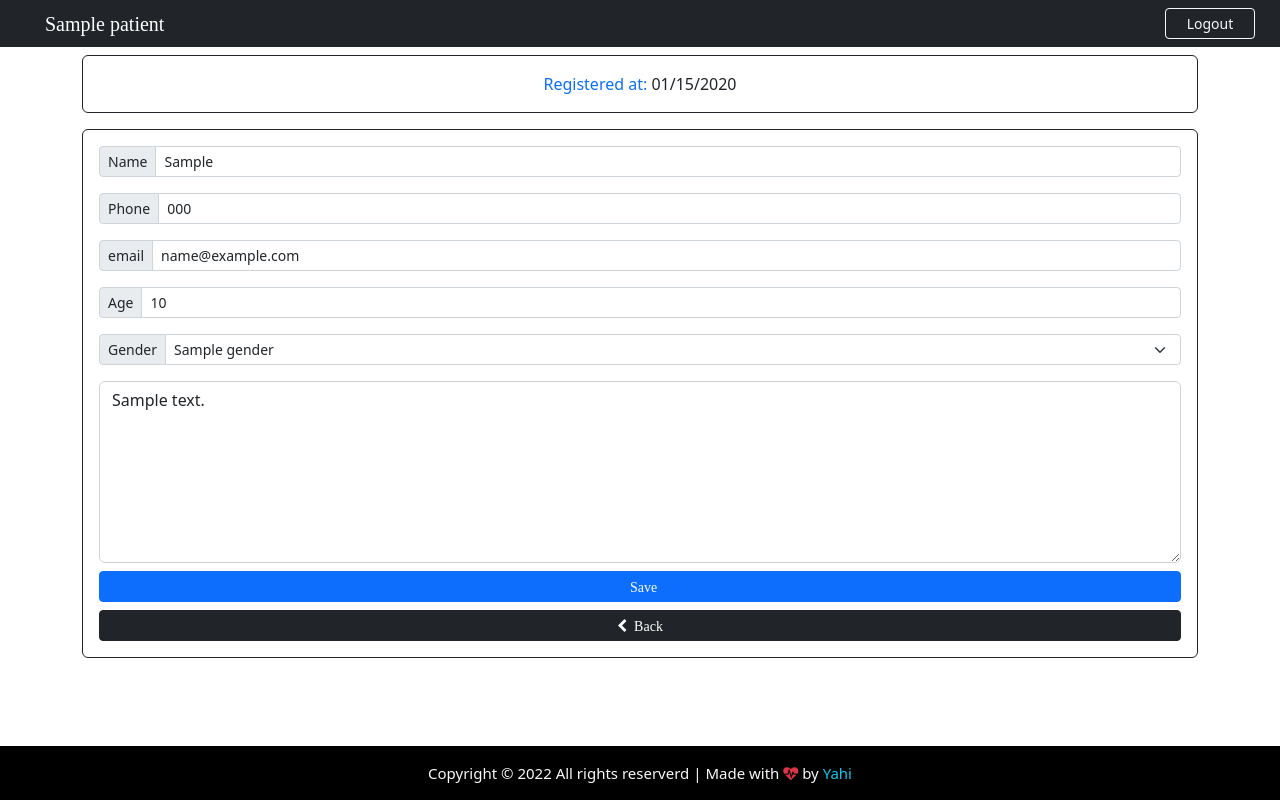
After one commit to Blackscure/Patient, a Django app: template App/templates/edit.html in a window 1280 px wide. The commit adds this page. Run offline with Django 3.2, Linux system fonts and the light colour scheme; the template is opened without the code that fills it: most values are stand-ins (such as "Sample title", 1, 10 or a date in 2020).

Commit message:
patiient can be edited

```diff
--- a/App/static/css/style.css
+++ b/App/static/css/style.css
@@ -61,3 +61,11 @@ body{
     -o-transform: translate(-50%, -50%);
     font-size: 22px;
 }
+
+
+/* ----------------------
+# BACKEND
+------------------------- */
+.side-lebel {
+    width : 75px;
+}
--- a/App/templates/add.html
+++ b/App/templates/add.html
@@ -1,4 +1,14 @@
 {% extends 'base.html' %}
+
+<!-- Navbar content -->
+{% block nav-content %}
+<i class="fa fa-user">&nbsp;&nbsp; Add Patient</i>
+{% endblock nav-content %}
+
+<!-- Button in navbar-->
+{% block btn-nav %}
+<a href="{% url 'logout' %}" class="btn btn-outline-danger btn-sm border-light text-light" id="btn-nav">Logout</a>
+{% endblock btn-nav %}
 
 <!-- Page content -->
 {% block content %}
@@ -6,46 +16,52 @@
     <div class="row">
         <div class="col-lg-12">
             <div class="card card-body border-dark text-primary mt-2">
-                <span class="text-center">FILL OUT THE FORM BELOW</span>
+                <span class="text-center">{% block card-title %}FILL OUT THE FORM BELOW {% endblock %}</span>
             </div>
-            <form action="/add_patient" method="POST" autocomplete="off" enctype="multipart/form-data" class="card p-3 border-dark mt-3">
+            <form {% block Action %} action="/add_patient"{% endblock Action %} method="POST" autocomplete="off" enctype="multipart/form-data" class="card p-3 border-dark mt-3">
                 {% csrf_token %}
                 <div class="input-group input-group-sm mb-3">
-                    <span class="input-group-text">Name</span>
-                    <input type="text" class="form-control" name="name" placeholder="First and Last name">
+                    <span class="input-group-text side-label">Name</span>
+                    <input type="text" class="form-control" name="name" placeholder="First and Last name" {% block value-name %}{% endblock value-name %}>
                 </div>
                 <div class="input-group input-group-sm mb-3">
-                    <span class="input-group-text">Phone</span>
-                    <input type="text" class="form-control" name="phone" placeholder="Patient phone">
+                    <span class="input-group-text side-label">Phone</span>
+                    <input type="text" class="form-control" name="phone" placeholder="Patient phone" {% block value-phone %}{% endblock value-phone %}>
                 </div>
                 <div class="input-group input-group-sm mb-3">
-                    <span class="input-group-text">email</span>
-                    <input type="text" class="form-control" name="email" placeholder="Patient email">
+                    <span class="input-group-text side-label">email</span>
+                    <input type="text" class="form-control" name="email" placeholder="Patient email" {% block value-email %}{% endblock value-email %}>
                 </div>
                 <div class="input-group input-group-sm mb-3">
-                    <span class="input-group-text">Age</span>
-                    <input type="text" class="form-control" name="age" placeholder="Patient age">
+                    <span class="input-group-text side-label">Age</span>
+                    <input type="text" class="form-control" name="age" placeholder="Patient age" {% block value-age %}{% endblock value-age %}>
                 </div>
                 <div class="input-group input-group-sm mb-3">
-                    <label class="input-group-text">Gender</label>
-                    <select class="form-select" name="gender">
+                    <label class="input-group-text side-label">Gender</label>
+                    <select class="form-select" name="gender" >
+                        {% block option %}
                         <option value="" hidden>Select the gender</option>
+                        {% endblock option %}
                         <option disabled></option>
                         <option>M</option>
                         <option>F</option>
                     </select>
                 </div>
                 <div class="form-group">
-                    <textarea class="form-control" name="note" rows="7" placeholder="Description is optional..."></textarea>
+                    <textarea class="form-control" name="note" rows="7" placeholder="Description is optional...">{% block note %}{% endblock note %}</textarea>
                 </div>
                 <div class="d-grid gap-2 mt-2">
-                    <button type="submit" class="btn btn-primary">
+                    <button type="submit" class="btn btn-primary btn-sm">
+                        {% block Btn-add %}
                         <i class="fa fa-plus">&nbsp;&nbsp;Add</i>
+                        {% endblock Btn-add %}
                     </button>
 
                     <a href="{% url 'backend' %}" class="btn btn-dark btn-sm"><i class=" fa fa-chevron-left">&nbsp;&nbsp;Back</i></a>
                 </div>
 
+                <!-- ID Hidden (denied) -->
+                {% block Id-hidden %}{% endblock Id-hidden %}
             </form>
         </div>
     </div>
--- /dev/null
+++ b/App/templates/edit.html
@@ -0,0 +1,42 @@
+{% extends 'add.html' %}
+
+<!-- Navbar content ( icon + title ) -->
+{% block nav-content %}
+<i class="fa fa-user-edit">&nbsp; &nbsp; {{ patient.name }}</i>
+{% endblock %}
+
+<!-- Card title in add.htmtl extedded here -->
+{% block card-title %}
+Registered at: <span class="text-dark">{{ patient.create_at | date:'m/d/Y' }}</span>
+{% endblock card-title %}
+
+<!-- Add button exteded here -->
+{% block Btn-add %}
+<i class="fa fa-harddisk">&nbsp;&nbsp;Save</i>
+{% endblock Btn-add %}
+
+
+<!-- Block Form Action -->
+{% block Action %} action="/edit_patient"{% endblock Action %}
+
+
+<!-- =============== All <inputs> Extended ===============-->
+<!-- Name -->
+{% block value-name %} value={{ patient.name }} {% endblock value-name %}
+<!-- Phone -->
+{% block value-phone %} value={{ patient.phone }} {% endblock value-phone %}
+<!-- email -->
+{% block value-age %} value={{ patient.age }} {% endblock value-age %}
+<!-- email -->
+{% block value-email %} value={{ patient.email }} {% endblock value-email %}
+<!-- Gender -->
+{% block option %}
+<option style="background-color: #d3d3d3; color: #007bff;">{{ patient.gender }}</option>
+{% endblock option %}
+<!-- Note -->
+{% block note %}{{ patient.note }}{% endblock note %}
+
+<!-- ID Hidden  -->
+{% block Id-hidden %}
+<input type="hidden" value="{{ patient.id }}" name="id">
+{% endblock Id-hidden %}
--- a/patient/urls.py
+++ b/patient/urls.py
@@ -18,4 +18,9 @@ urlpatterns = [
     path('backend/',   views.backend, name="backend"),
     # Path to Add patient
     path('add_patient', views.add_patient, name="add_patient"),
+    # Path to Access the patient individually
+    path('patient/<str:patient_id>', views.patient, name="patient"),
+
+    # Path to Edit patient
+    path('edit_patient', views.edit_patient, name="edit_patient"),
 ]
```
Also changed, not shown: App/templates/backend.html (+18 -8 lines), App/views.py (+26 -0 lines), App/migrations/0001_initial.py (deleted), App/migrations/__init__.py (deleted), db.sqlite3.
